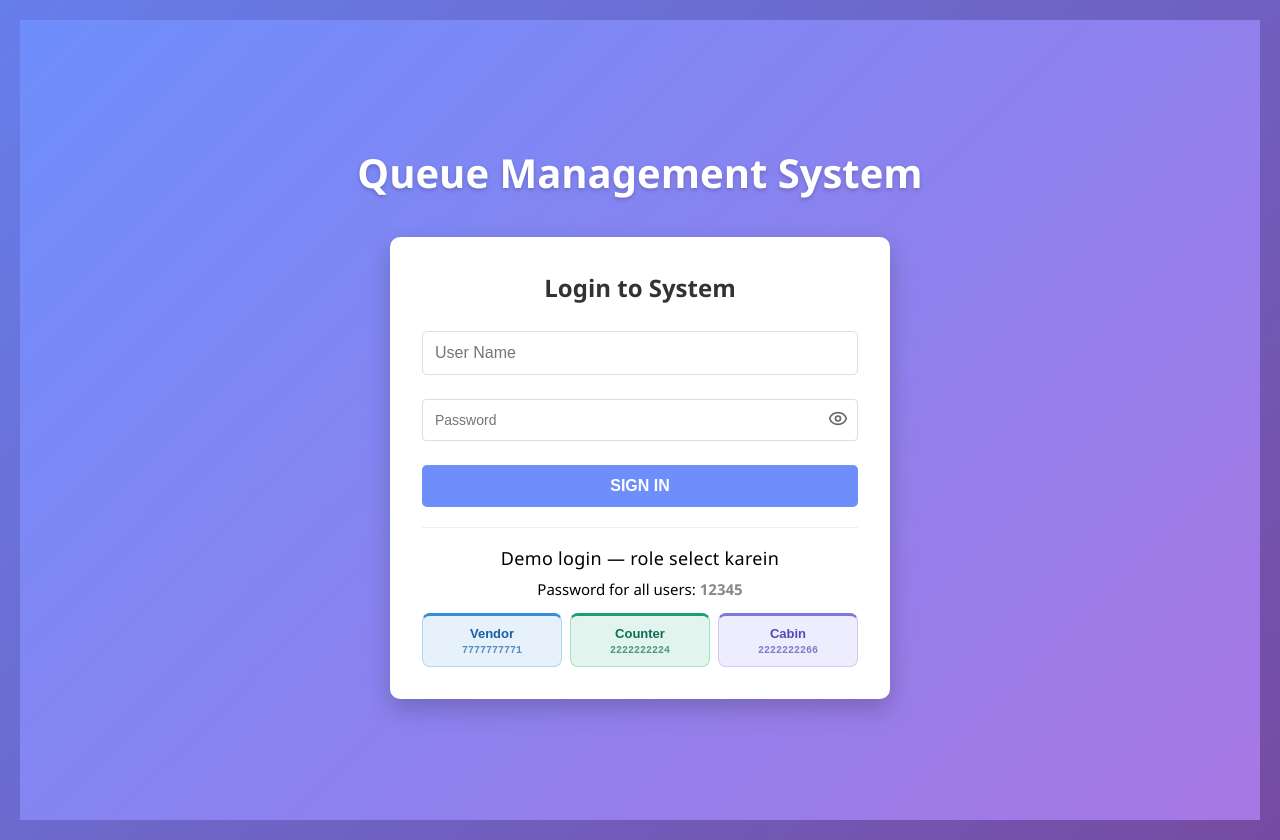
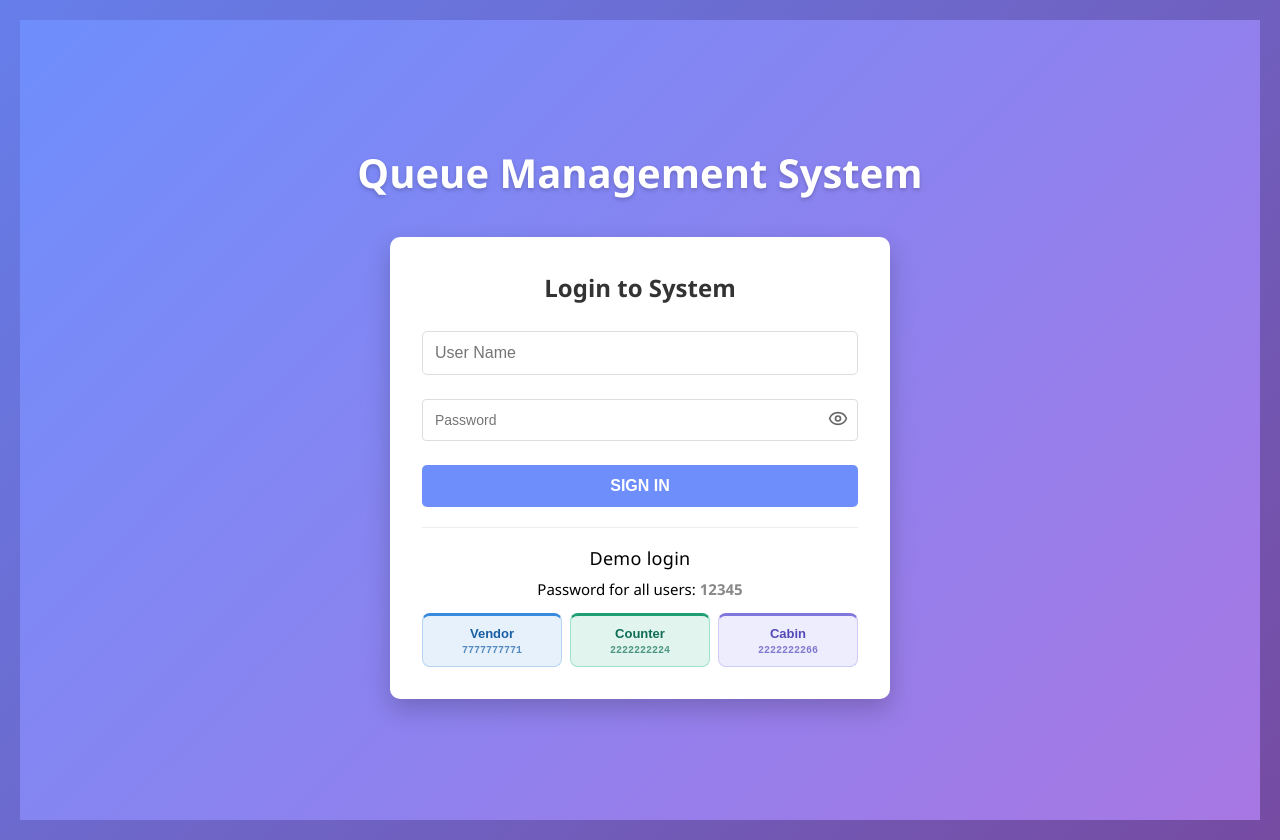
Before and after one commit to Nafisha08/Aqma-queue-management-, a React (Vite) app in the folder FRONTEND/: page / in a window 1280 px wide. Built offline with nearby package versions, Linux system fonts and the light colour scheme; no server answers.

Commit message:
Updated App.jsx

```diff
--- a/FRONTEND/src/App.jsx
+++ b/FRONTEND/src/App.jsx
@@ -280,7 +280,7 @@ function App() {
                       margin: '0 0 4px',
                       letterSpacing: '0.3px'
                     }}>
-                      Demo login — role select karein
+                      Demo login
                     </p>
                     <p style={{
                       textAlign: 'center',
```
